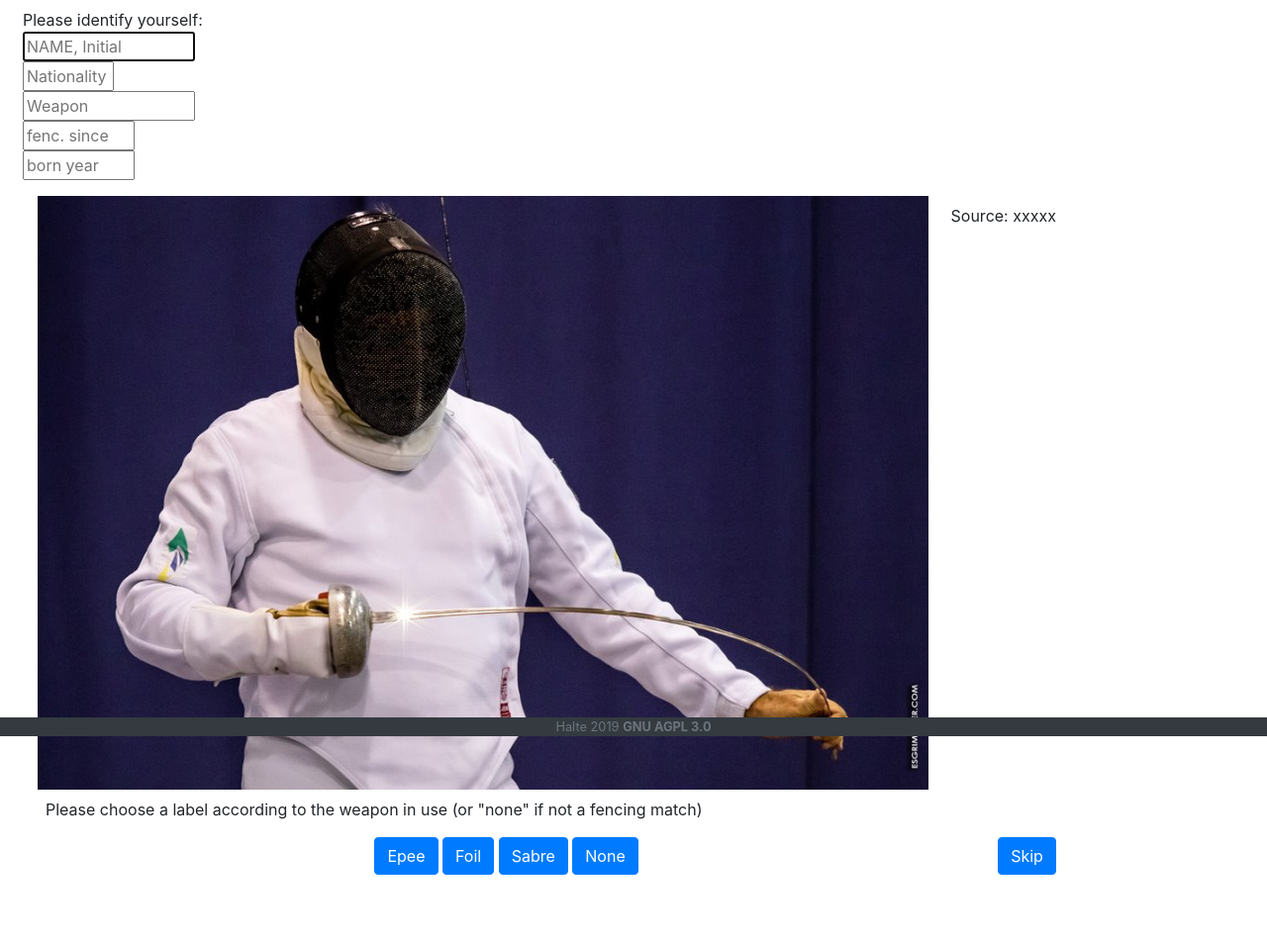
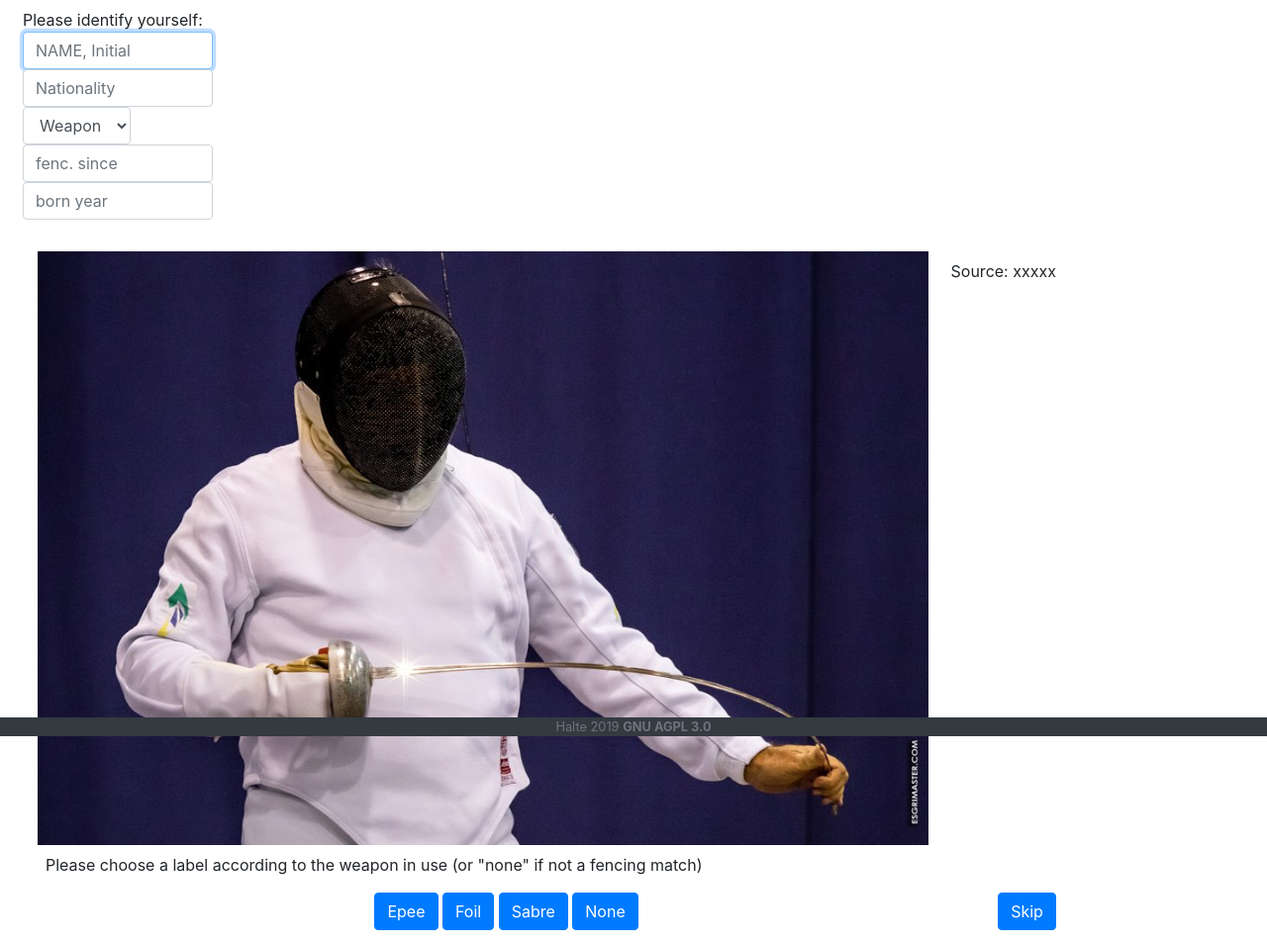
Before and after one commit to vbfall/halte, a Flask app: page /imagesHelp in a window 1280 px wide. Shown: the part 56-1012 px from the top of the page at 99% size. Before the commit the page ends 940 px from the top, so only its background shows below. Run offline with Flask 2, Linux system fonts and the light colour scheme; data comes from the database, SQL or seed files in the repository; some libraries are stand-ins or nearby versions.

Commit message:
apply bootstrap classes to user info form

```diff
--- a/templates/imageHelp.html
+++ b/templates/imageHelp.html
@@ -11,13 +11,19 @@
     <!-- this perhaps should be a sidebar? -->
     <div class="col-fluid shrink m-2">
       Please identify yourself:
-      <form class="justify-content-around" action="/imagesHelp">
-        <input name="user_name" autofocus type="text" size="12" placeholder="NAME, Initial" /><br>
-        <input name="nationality" type="text" size="4" placeholder="Nationality" /><br>
-        <input name="favored_weapon" type="text" size="12" placeholder="Weapon" /><br>
-        <input name="fencing_since" type="text" size="6" placeholder="fenc. since" /><br>
-        <input name="yob" type="text" size="6" placeholder="born year" />
-      </form>
+      <div class="form-group justify-content-around">
+        <input id="user_name" type="username" autofocus class="form-control" size="12" placeholder="NAME, Initial" /><br>
+        <input type="text" class="form-control" size="12" placeholder="Nationality" /><br>
+        <select id="favored_weapon" class="form-control" type="text" placeholder="Weapon">
+          <option disabled selected value>Weapon</option>
+          <option value="epee">Epee</option>
+          <option value="foil">Foil</option>
+          <option value="sabre">Sabre</option>
+        </select>
+        <br>
+        <input id="fencing_since" class="form-control" type="year" size="12" placeholder="fenc. since" /><br>
+        <input id="yob" type="year" class="form-control" size="12" placeholder="born year" />
+      </div>
     </div>
 
     <div class="col-xl-auto m-2">
```
